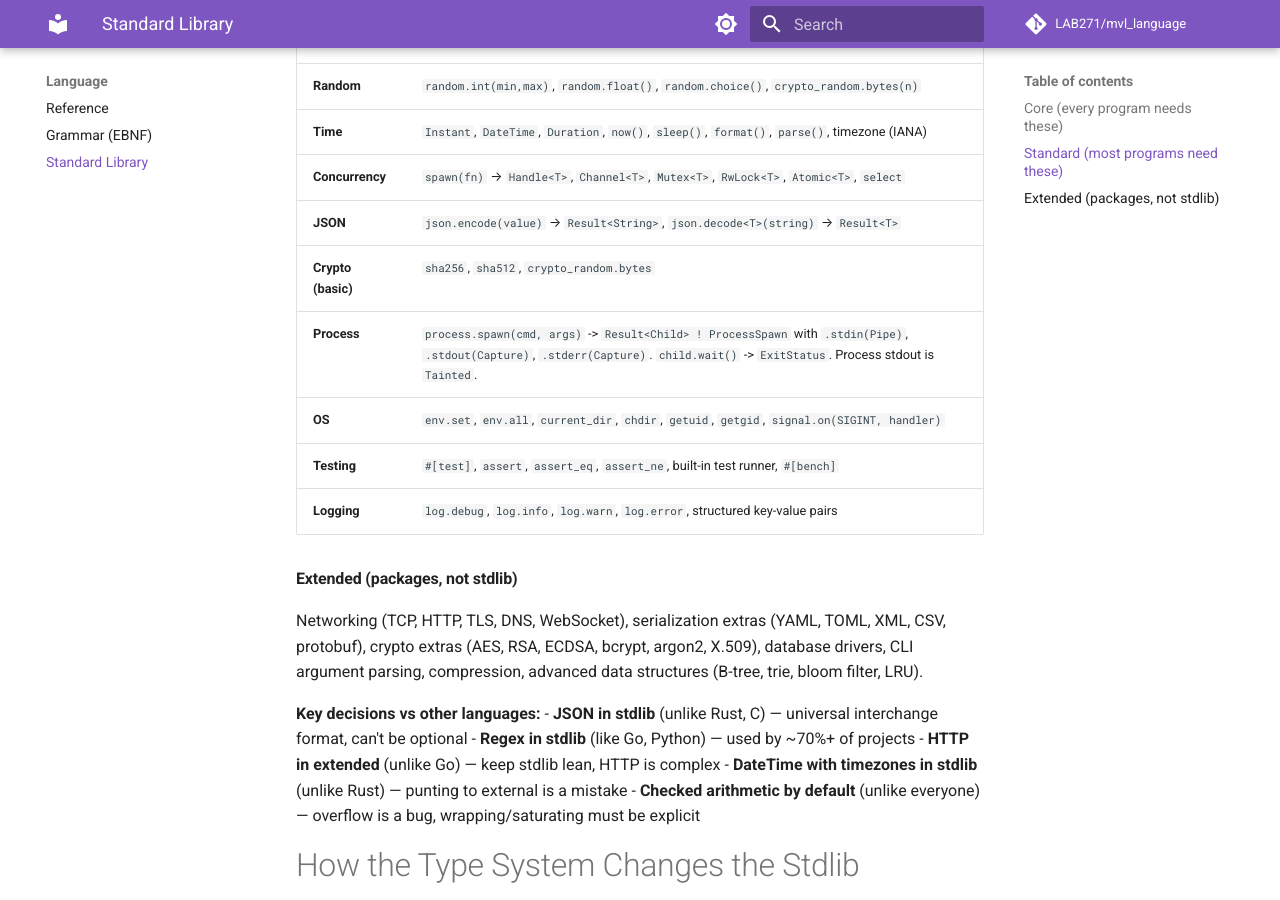
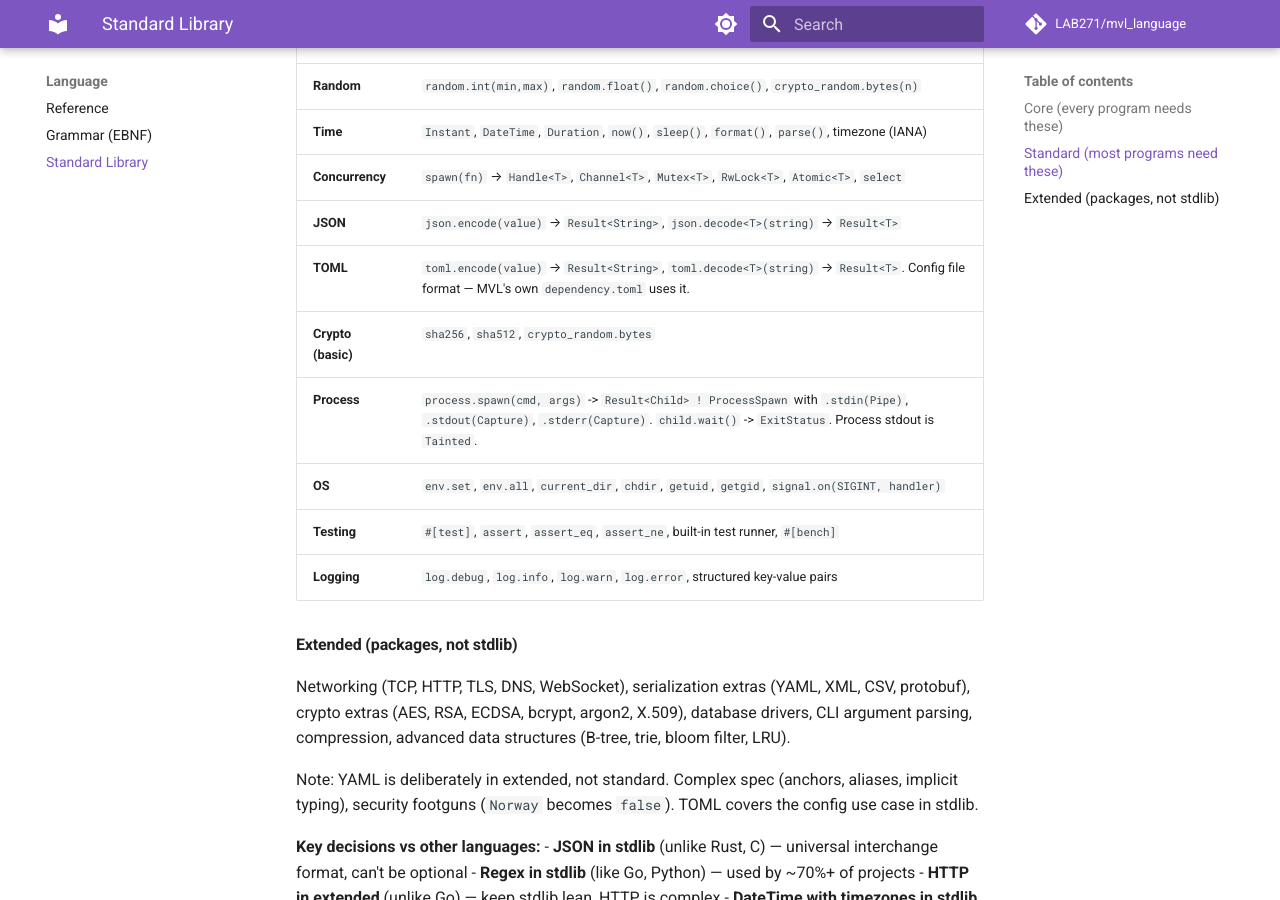
Before and after one commit to mvl-lang/mvl, an MkDocs documentation site: the page built from docs/stdlib.md, in a window 1280 px wide and 900 px high, scrolled down 1150 px. Built offline with MkDocs 1.6.1 and Material for MkDocs 9.7.7, drawn with Linux system fonts in a browser that asks for light colours; comment, search, counter and statistics services are not loaded.

Commit message:
docs: TOML in stdlib, YAML stays extended

```diff
--- a/docs/stdlib.md
+++ b/docs/stdlib.md
@@ -31,6 +31,7 @@ Derived from cross-language analysis of Rust std, Go std, Python stdlib, and C l
 | **Time** | `Instant`, `DateTime`, `Duration`, `now()`, `sleep()`, `format()`, `parse()`, timezone (IANA) |
 | **Concurrency** | `spawn(fn)` → `Handle<T>`, `Channel<T>`, `Mutex<T>`, `RwLock<T>`, `Atomic<T>`, `select` |
 | **JSON** | `json.encode(value)` → `Result<String>`, `json.decode<T>(string)` → `Result<T>` |
+| **TOML** | `toml.encode(value)` → `Result<String>`, `toml.decode<T>(string)` → `Result<T>`. Config file format — MVL's own `dependency.toml` uses it. |
 | **Crypto (basic)** | `sha256`, `sha512`, `crypto_random.bytes` |
 | **Process** | `process.spawn(cmd, args)` -> `Result<Child> ! ProcessSpawn` with `.stdin(Pipe)`, `.stdout(Capture)`, `.stderr(Capture)`. `child.wait()` -> `ExitStatus`. Process stdout is `Tainted`. |
 | **OS** | `env.set`, `env.all`, `current_dir`, `chdir`, `getuid`, `getgid`, `signal.on(SIGINT, handler)` |
@@ -39,7 +40,9 @@ Derived from cross-language analysis of Rust std, Go std, Python stdlib, and C l
 
 #### Extended (packages, not stdlib)
 
-Networking (TCP, HTTP, TLS, DNS, WebSocket), serialization extras (YAML, TOML, XML, CSV, protobuf), crypto extras (AES, RSA, ECDSA, bcrypt, argon2, X.509), database drivers, CLI argument parsing, compression, advanced data structures (B-tree, trie, bloom filter, LRU).
+Networking (TCP, HTTP, TLS, DNS, WebSocket), serialization extras (YAML, XML, CSV, protobuf), crypto extras (AES, RSA, ECDSA, bcrypt, argon2, X.509), database drivers, CLI argument parsing, compression, advanced data structures (B-tree, trie, bloom filter, LRU).
+
+Note: YAML is deliberately in extended, not standard. Complex spec (anchors, aliases, implicit typing), security footguns (`Norway` becomes `false`). TOML covers the config use case in stdlib.
 
 **Key decisions vs other languages:**
 - **JSON in stdlib** (unlike Rust, C) — universal interchange format, can't be optional
```
